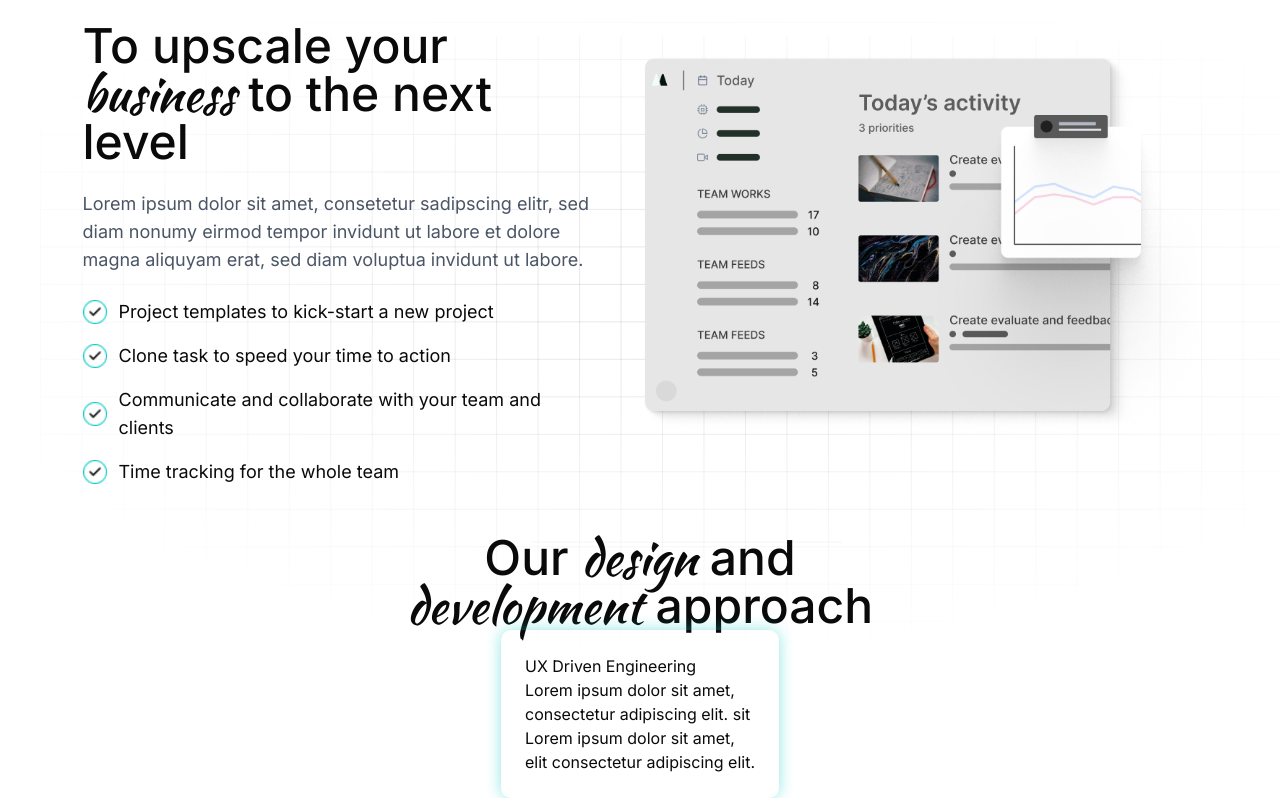
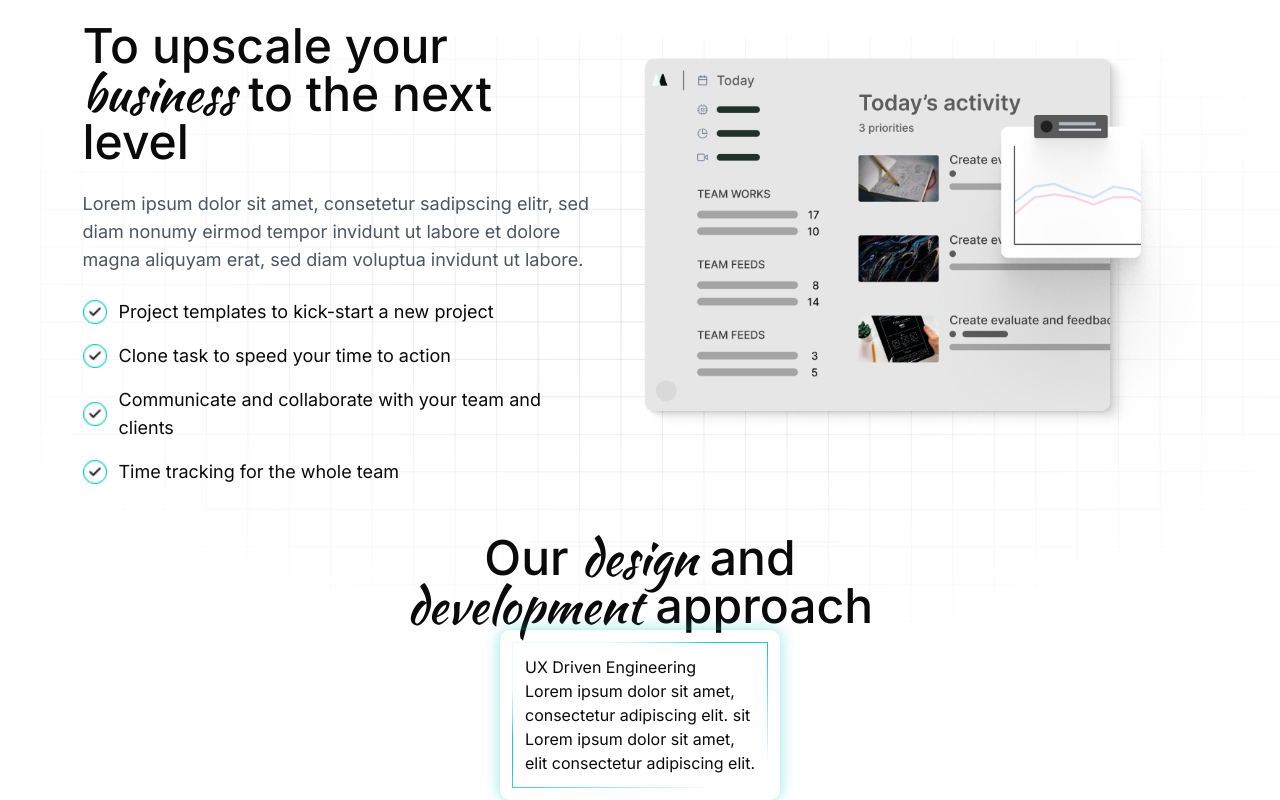
Before and after one commit to Roshen-Perera/ceylon-developers-portfolio, a Next.js app: page / in a window 1280 px wide. Shown: the part 1288-2088 px from the top of the page. Built offline with nearby package versions, Linux system fonts and the light colour scheme.

Commit message:
used the css  class

```diff
--- a/app/page.tsx
+++ b/app/page.tsx
@@ -147,7 +147,7 @@ export default function Home() {
           </div>
           <div className="flex flex-row gap-3">
             <div className="p-3 shadow-[0px_0px_15px_rgba(23,205,202,0.47)] rounded-lg">
-              <div className="p-3 ">
+              <div className="p-3 gradient-border">
                 <p className="te">UX Driven Engineering</p>
                 <p>
                   Lorem ipsum dolor sit amet, <br />
```
